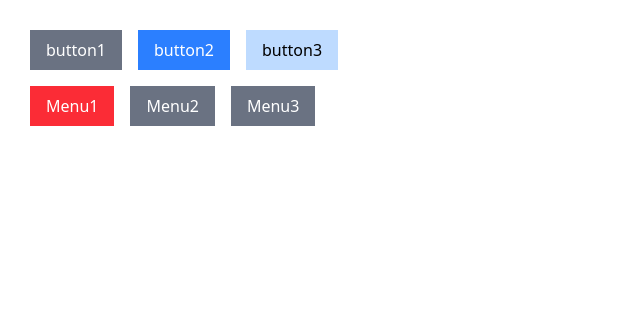
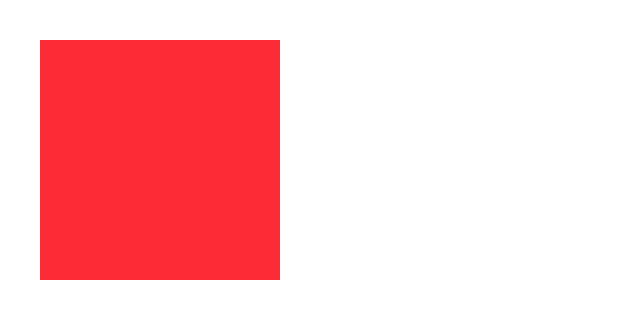
Before and after one commit to joyh7680/codingazit2, a React (Vite) app in the folder ex_section0/: page / in a window 1280 px wide. Shown: the top 318 px of the page, without its empty margins (0-640 px from the left). Built offline with nearby package versions, Linux system fonts and the light colour scheme.

Commit message:
섹션3 48-애니메이션 관련 접근성 향상

```diff
--- a/ex_section0/src/App.jsx
+++ b/ex_section0/src/App.jsx
@@ -1,23 +1,14 @@
-import Button from './assets/Button';
-
 export default function App() {
-  const btnArr = ['Menu1', 'Menu2', 'Menu3'];
+    {/* motion-safe
+      : 동작 줄이기(Reduce Motion)" 옵션이 비활성화되어 있을 때만 스타일을 적용하겠다는 의미
+    윈도우 설정 > 접근성 > 에니메이션효과 끔 => motion-safe 적용 => 애니메이션 효과 적용 안됨
+    */}
 
   return (
     <>
-      {/* 각 버튼에 직접 text와 customStyle을 전달합니다. 개별적으로 스타일을 제어하고 싶을 때 사용 */}
-      <section className="mb-4 flex gap-4">
-        <Button text="button1" />
-        <Button text="button2" customStyle="bg-blue-500" />
-        <Button text="button3" customStyle="bg-blue-200 text-black" />
-      </section>
-
-      <section className="flex gap-4">
-        {/* btnArr.map()을 사용하여 배열 데이터를 순회하며 버튼을 생성 */}
-        {btnArr.map((el, idx) => {
-          return <Button key={idx} text={el} idx={idx} />;
-        })}
-      </section>
+      <div className="size-60 bg-red-500 hover:bg-blue-500 theme-transition"></div>
+      {/* <div className="size-60 bg-red-500 hover:bg-blue-500 motion-safe:transition-colors motion-safe:duration-1000"></div> */}
+      {/* 코드마다 motion-safe 적용하는 것은 비효율적  */}
     </>
   );
 }
--- a/ex_section0/src/index.css
+++ b/ex_section0/src/index.css
@@ -1,8 +1,18 @@
 @import 'tailwindcss';
 
-@theme {
+/*
+@layer는 "어디에 위치할 것인가
+ex) base, components, utilities
+
+@apply (스타일 적용)
+Tailwind의 유틸리티 클래스(p-10, bg-blue-500 등)를 일반 CSS 파일 안에서 그대로 가져다 쓰고 싶을 때 사용합니다.
+*/
+@layer base {
+  body {
+    @apply p-10;
+  }
 }
 
-body {
-  padding: 30px;
+@utility theme-transition {
+  @apply motion-safe:transition-all motion-safe:duration-1000;
 }
```
